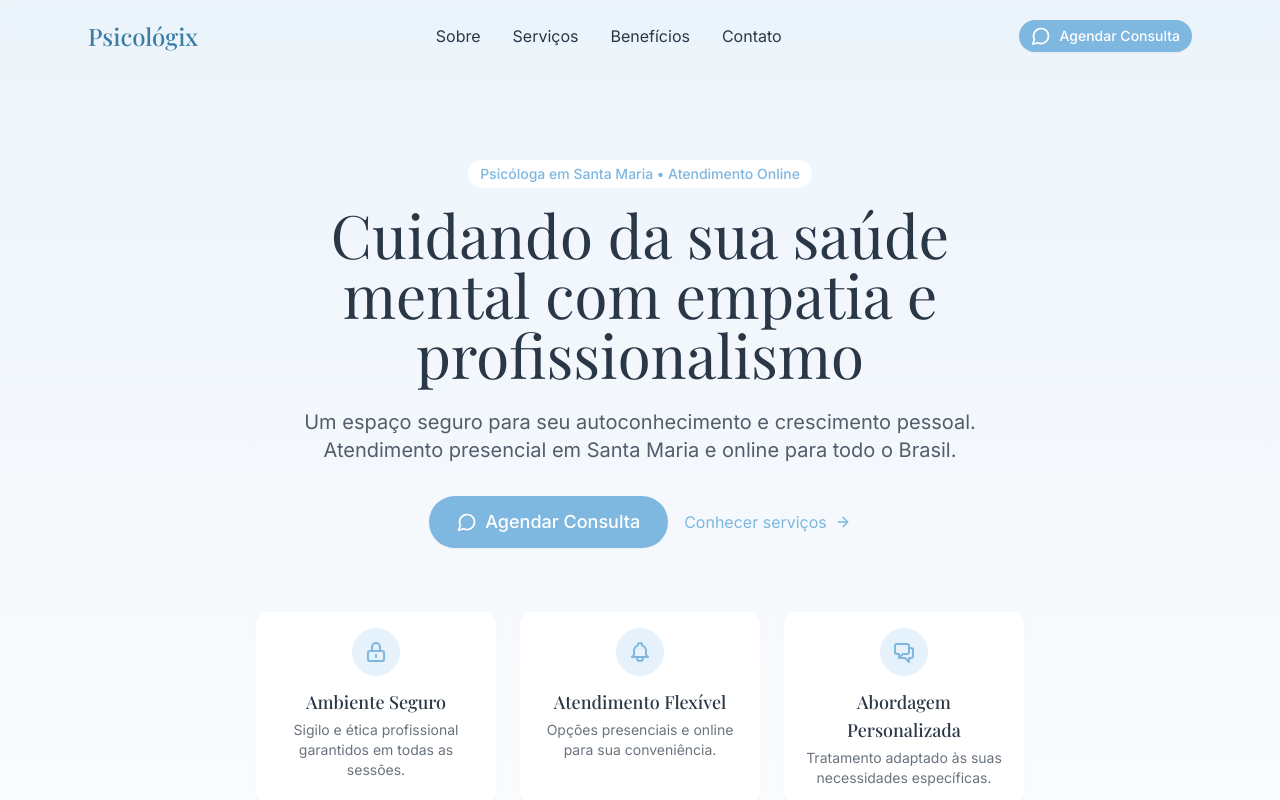
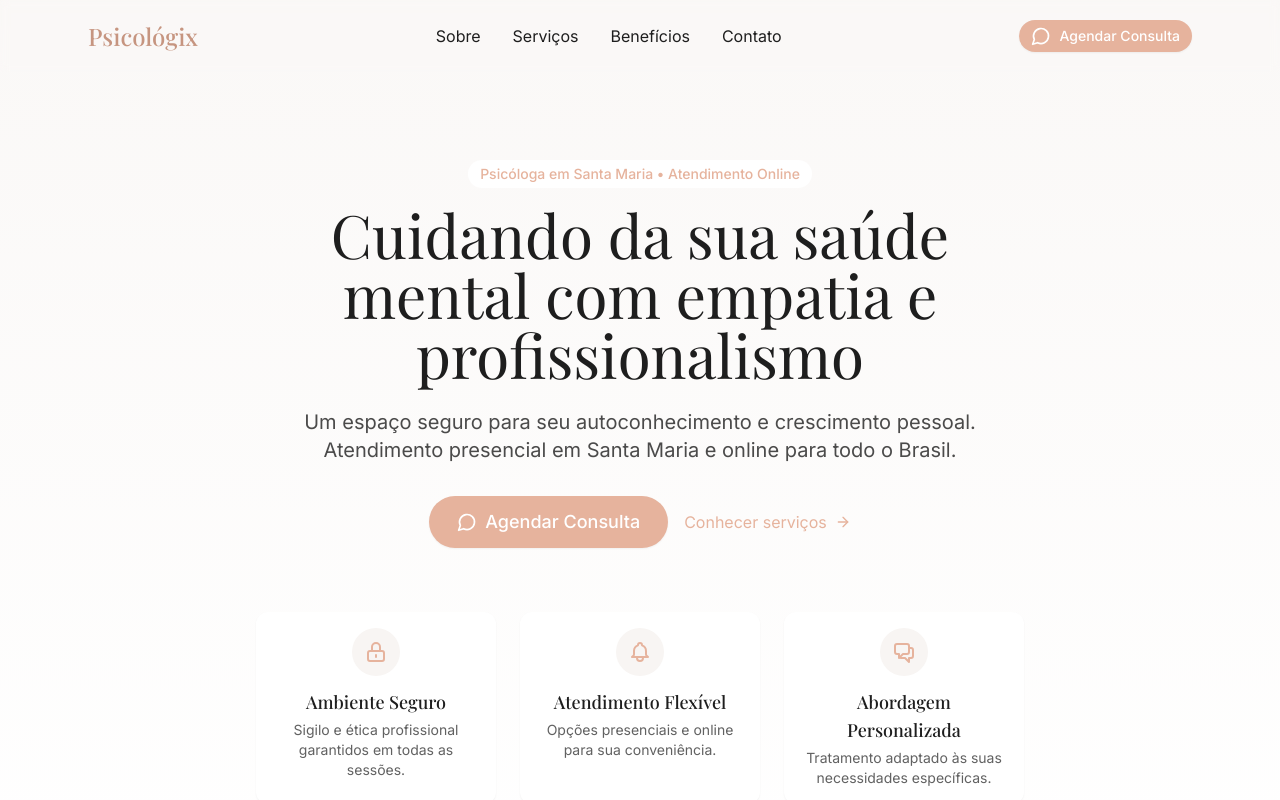
Before and after one commit to ThallesTrafego/psychologix-connect, a React (Vite) app: page / in a window 1280 px wide. Shown: the top 800 px of the page. Built offline with nearby package versions, Linux system fonts and the light colour scheme.

Commit message:
Apply new color palette
Apply a new color palette with white background, black texts, pink and gray decorative elements.

```diff
--- a/src/components/Benefits.tsx
+++ b/src/components/Benefits.tsx
@@ -1,3 +1,4 @@
+
 import React, { useEffect, useRef } from 'react';
 import ContactButton from './ContactButton';
 
--- a/src/index.css
+++ b/src/index.css
@@ -1,5 +1,5 @@
 
-@import url('https://fonts.googleapis.com/css2?family=Inter:wght@300;400;500;600;700&family=Playfair+Display:wght@400;500;600;700&display=swap');
+@import url('https://fonts.googleapis.com/css2?family=Montserrat:wght@300;400;500;600;700&family=Playfair+Display:wght@400;500;600;700&display=swap');
 
 @tailwind base;
 @tailwind components;
@@ -7,33 +7,33 @@
 
 @layer base {
   :root {
-    --background: 210 33% 99%;
-    --foreground: 210 25% 15%;
+    --background: 0 0% 100%;
+    --foreground: 0 0% 12%;
 
     --card: 0 0% 100%;
-    --card-foreground: 210 25% 15%;
+    --card-foreground: 0 0% 12%;
 
     --popover: 0 0% 100%;
-    --popover-foreground: 210 25% 15%;
+    --popover-foreground: 0 0% 12%;
 
-    --primary: 210 60% 55%;
-    --primary-foreground: 210 33% 99%;
+    --primary: 18 55% 76%;
+    --primary-foreground: 0 0% 100%;
 
-    --secondary: 350 60% 94%;
-    --secondary-foreground: 350 25% 35%;
+    --secondary: 0 0% 49%;
+    --secondary-foreground: 0 0% 100%;
 
-    --muted: 210 15% 94%;
-    --muted-foreground: 210 25% 35%;
+    --muted: 0 0% 96%;
+    --muted-foreground: 0 0% 45%;
 
-    --accent: 210 15% 94%;
-    --accent-foreground: 210 25% 15%;
+    --accent: 18 40% 90%;
+    --accent-foreground: 0 0% 12%;
 
     --destructive: 0 84.2% 60.2%;
-    --destructive-foreground: 210 33% 99%;
+    --destructive-foreground: 0 0% 100%;
 
-    --border: 210 15% 90%;
-    --input: 210 15% 90%;
-    --ring: 210 60% 55%;
+    --border: 0 0% 90%;
+    --input: 0 0% 90%;
+    --ring: 18 55% 76%;
 
     --radius: 0.5rem;
 
@@ -48,33 +48,33 @@
   }
 
   .dark {
-    --background: 210 25% 10%;
-    --foreground: 210 33% 99%;
+    --background: 0 0% 12%;
+    --foreground: 0 0% 100%;
 
-    --card: 210 25% 15%;
-    --card-foreground: 210 33% 99%;
+    --card: 0 0% 15%;
+    --card-foreground: 0 0% 100%;
 
-    --popover: 210 25% 15%;
-    --popover-foreground: 210 33% 99%;
+    --popover: 0 0% 15%;
+    --popover-foreground: 0 0% 100%;
 
-    --primary: 210 60% 55%;
-    --primary-foreground: 210 33% 99%;
+    --primary: 18 55% 76%;
+    --primary-foreground: 0 0% 100%;
 
-    --secondary: 350 60% 40%;
-    --secondary-foreground: 210 33% 99%;
+    --secondary: 0 0% 49%;
+    --secondary-foreground: 0 0% 100%;
 
-    --muted: 210 25% 20%;
-    --muted-foreground: 210 25% 65%;
+    --muted: 0 0% 20%;
+    --muted-foreground: 0 0% 65%;
 
-    --accent: 210 25% 20%;
-    --accent-foreground: 210 33% 99%;
+    --accent: 18 30% 30%;
+    --accent-foreground: 0 0% 100%;
 
     --destructive: 0 62.8% 30.6%;
-    --destructive-foreground: 210 33% 99%;
+    --destructive-foreground: 0 0% 100%;
 
-    --border: 210 25% 20%;
-    --input: 210 25% 20%;
-    --ring: 210 60% 55%;
+    --border: 0 0% 20%;
+    --input: 0 0% 20%;
+    --ring: 18 55% 76%;
   }
 }
 
--- a/tailwind.config.ts
+++ b/tailwind.config.ts
@@ -68,11 +68,12 @@ export default {
 					ring: 'hsl(var(--sidebar-ring))'
 				},
 				psycho: {
-					light: '#E5F1FB',
-					main: '#7EB7E0',
-					dark: '#3C7DA6',
-					accent: '#FBE5E7',
-					text: '#2A3747'
+					light: '#F8F5F3',
+					main: '#e6b39d',
+					dark: '#c69580',
+					accent: '#f1e1db',
+					text: '#1E1E1E',
+					gray: '#7d7d7d'
 				}
 			},
 			borderRadius: {
```
